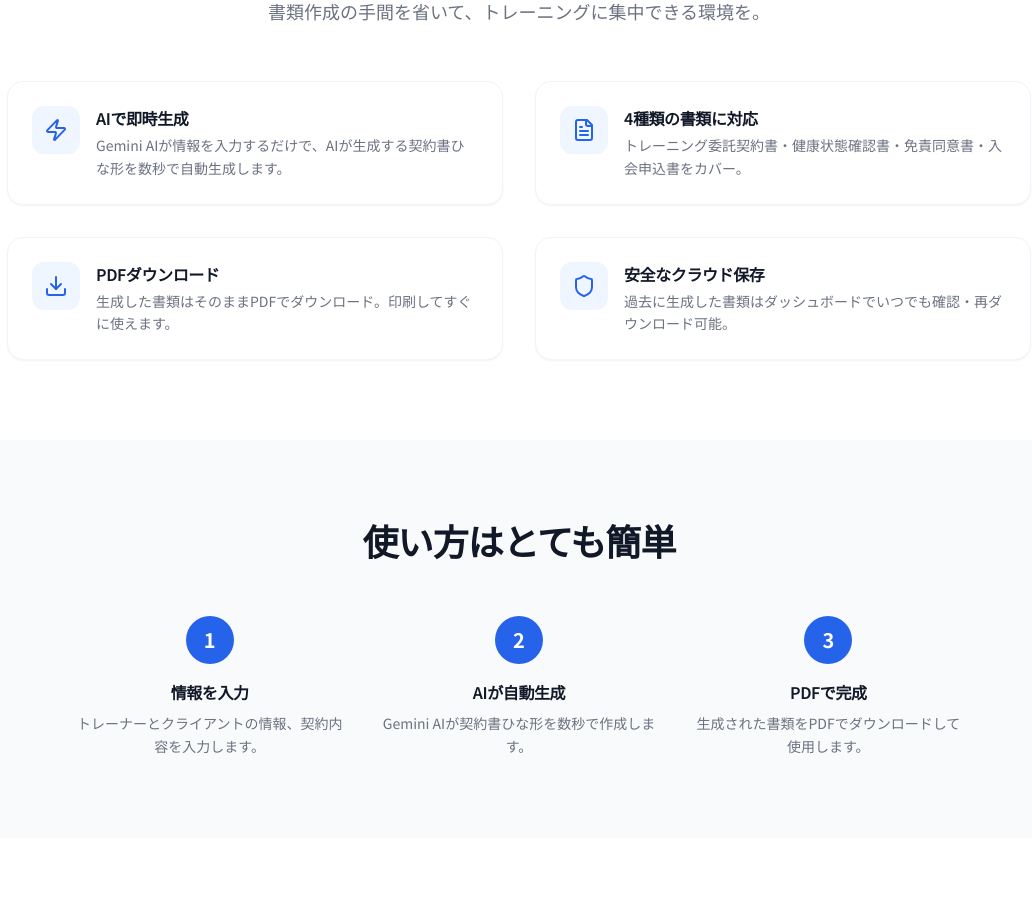
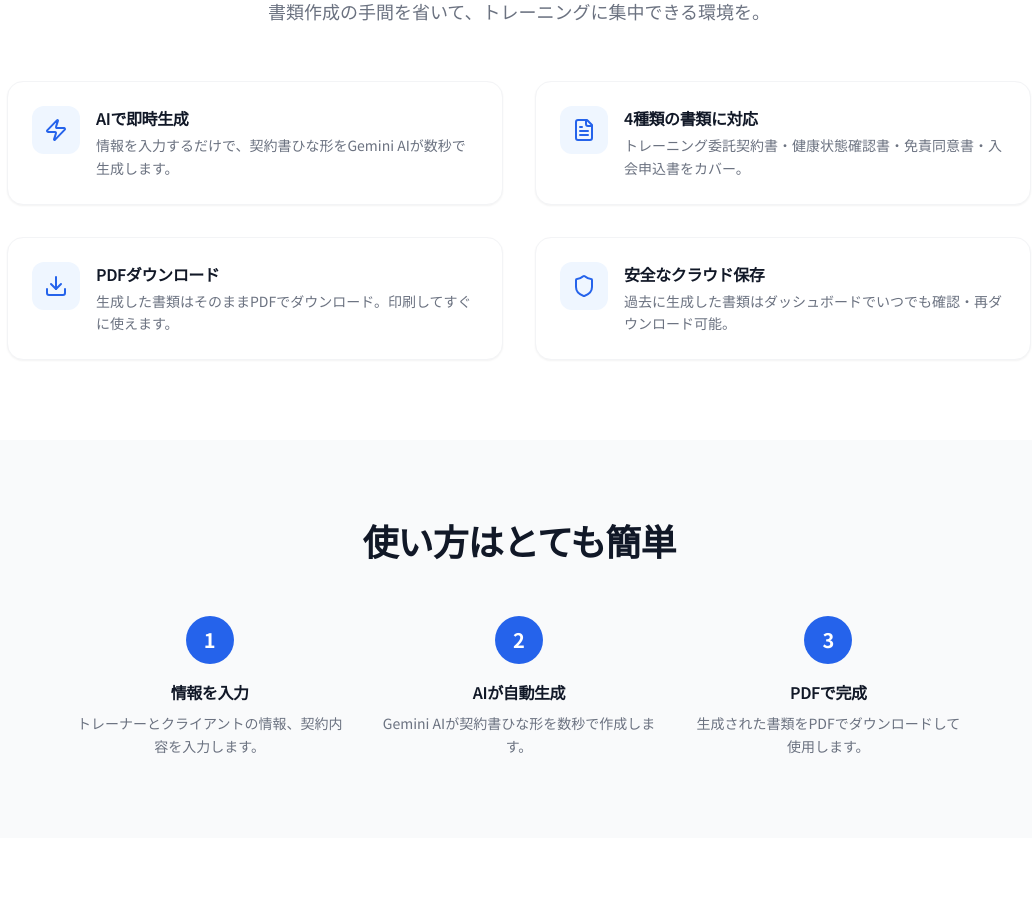
Before and after one commit to hirokicore/trainer-docs, a Next.js app: page / in a window 1280 px wide. Shown: the part 920-1840 px from the top of the page, without its empty margins (121-1153 px from the left). Built offline with nearby package versions, Linux system fonts and the light colour scheme; no server answers.

Commit message:
Fix feature description copy

```diff
--- a/src/app/page.tsx
+++ b/src/app/page.tsx
@@ -15,7 +15,7 @@ const features = [
     icon: Zap,
     title: 'AIで即時生成',
     description:
-      'Gemini AIが情報を入力するだけで、AIが生成する契約書ひな形を数秒で自動生成します。',
+      '情報を入力するだけで、契約書ひな形をGemini AIが数秒で生成します。',
   },
   {
     icon: FileText,
```
